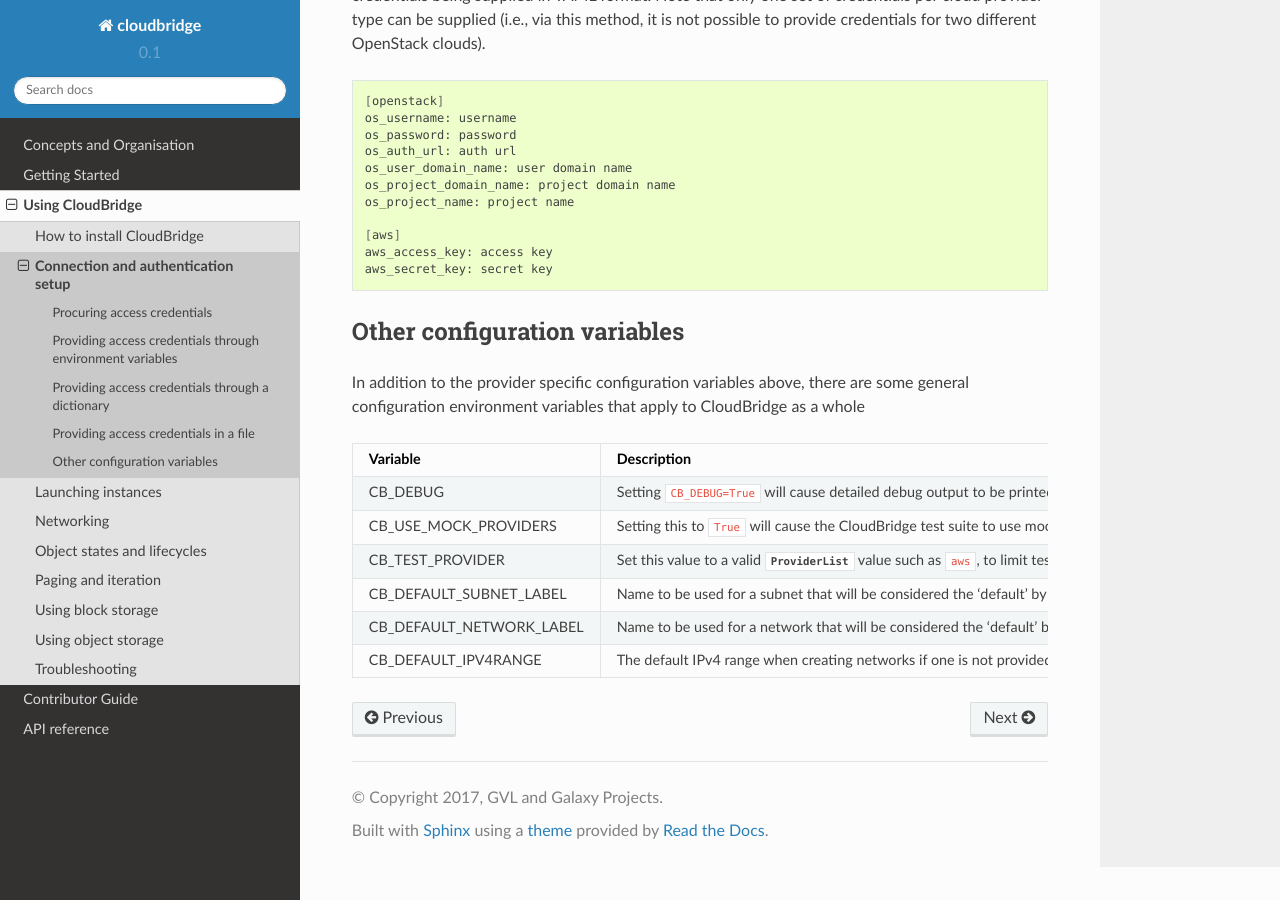
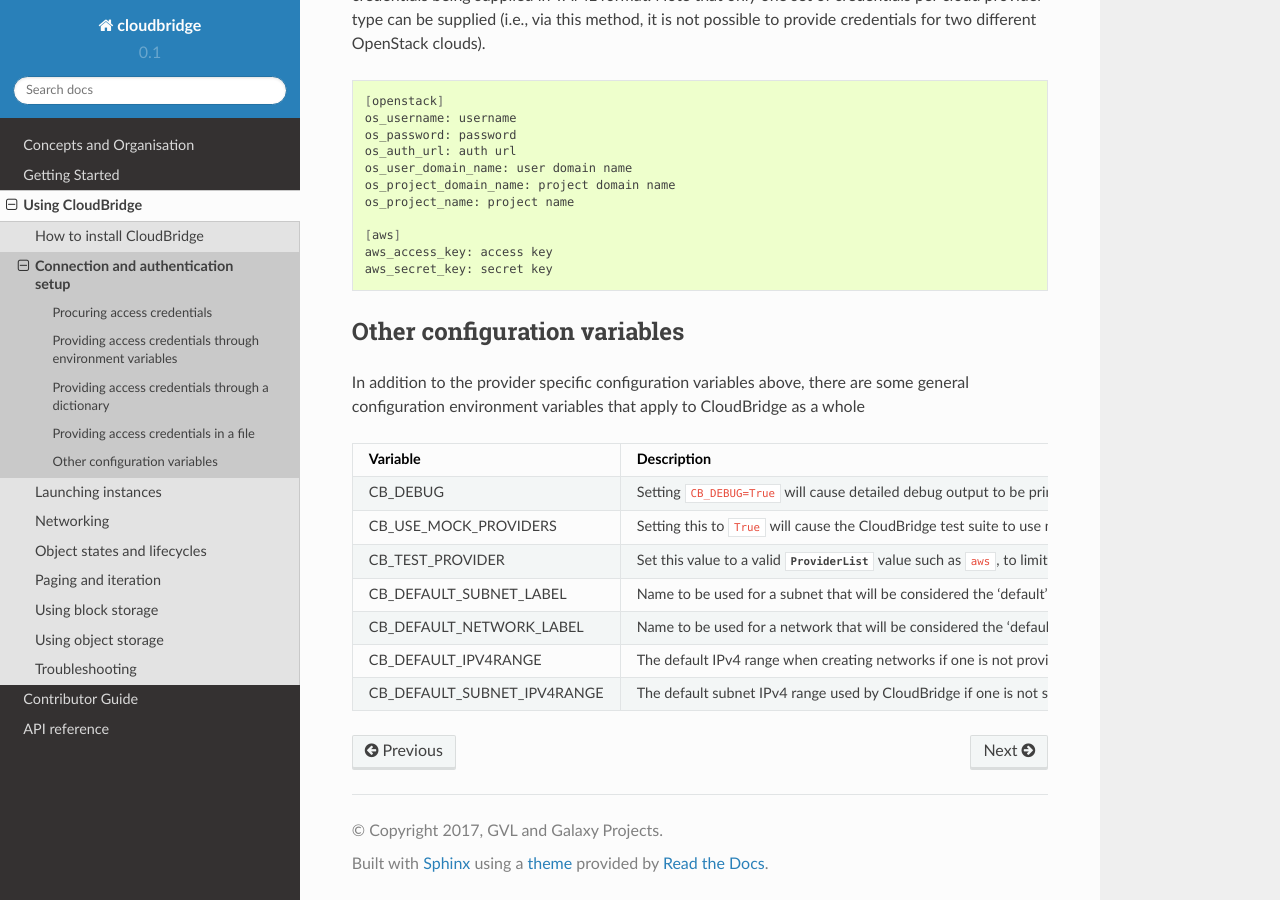
Before and after one commit to CloudVE/cloudbridge, a Sphinx documentation site: the page built from docs/topics/setup.rst, in a window 1280 px wide and 900 px high, scrolled down 3784 px. Built offline with Sphinx 7.4.7 and the Read the Docs theme 2.0.0, drawn with Linux system fonts in a browser that asks for light colours.

Commit message:
Define a default variable for default subnet.

```diff
--- a/docs/topics/setup.rst
+++ b/docs/topics/setup.rst
@@ -212,24 +212,29 @@ In addition to the provider specific configuration variables above, there are
 some general configuration environment variables that apply to CloudBridge as
 a whole
 
-======================== ======================================================
-Variable		                            Description
-======================== ======================================================
-CB_DEBUG                 Setting ``CB_DEBUG=True`` will cause detailed debug
-                         output to be printed for each provider (including HTTP
-                         traces).
-CB_USE_MOCK_PROVIDERS    Setting this to ``True`` will cause the CloudBridge
-                         test suite to use mock drivers when available.
-CB_TEST_PROVIDER         Set this value to a valid :class:`.ProviderList` value
-                         such as ``aws``, to limit tests to that provider only.
-CB_DEFAULT_SUBNET_LABEL  Name to be used for a subnet that will be considered
-                         the 'default' by the library. This default will be
-                         used only in cases there is no subnet marked as the
-                         default by the provider.
-CB_DEFAULT_NETWORK_LABEL Name to be used for a network that will be considered
-                         the 'default' by the library. This default will be
-                         used only in cases there is no network marked as the
-                         default by the provider.
-CB_DEFAULT_IPV4RANGE     The default IPv4 range when creating networks if one
-                         is not provided. This value is also used in tests.
-======================== ======================================================
+=========================== ===================================================
+Variable                                    Description
+=========================== ===================================================
+CB_DEBUG                    Setting ``CB_DEBUG=True`` will cause detailed debug
+                            output to be printed for each provider (including
+                            HTTP traces).
+CB_USE_MOCK_PROVIDERS       Setting this to ``True`` will cause the CloudBridge
+                            test suite to use mock drivers when available.
+CB_TEST_PROVIDER            Set this value to a valid :class:`.ProviderList`
+                            value such as ``aws``, to limit tests to that
+                            provider only.
+CB_DEFAULT_SUBNET_LABEL     Name to be used for a subnet that will be
+                            considered the 'default' by the library. This
+                            default will be used only in cases there is no
+                            subnet marked as the default by the provider.
+CB_DEFAULT_NETWORK_LABEL    Name to be used for a network that will be
+                            considered the 'default' by the library. This
+                            default will be used only in cases there is no
+                            network marked as the default by the provider.
+CB_DEFAULT_IPV4RANGE        The default IPv4 range when creating networks if
+                            one is not provided. This value is also used in
+                            tests.
+CB_DEFAULT_SUBNET_IPV4RANGE The default subnet IPv4 range used by CloudBridge
+                            if one is not specified by the user. Tests do not
+                            respect this variable.
+=========================== ===================================================
```
Also changed, not shown: 4 other files.
